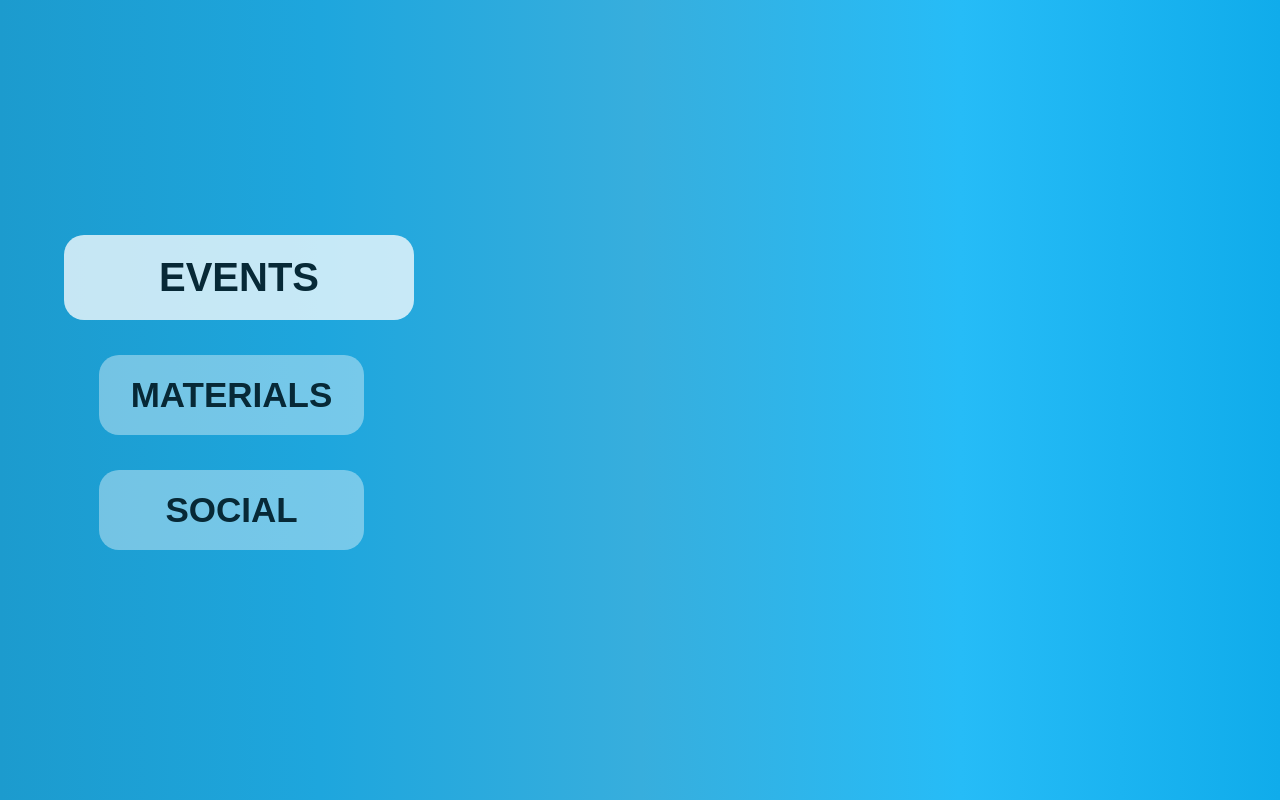
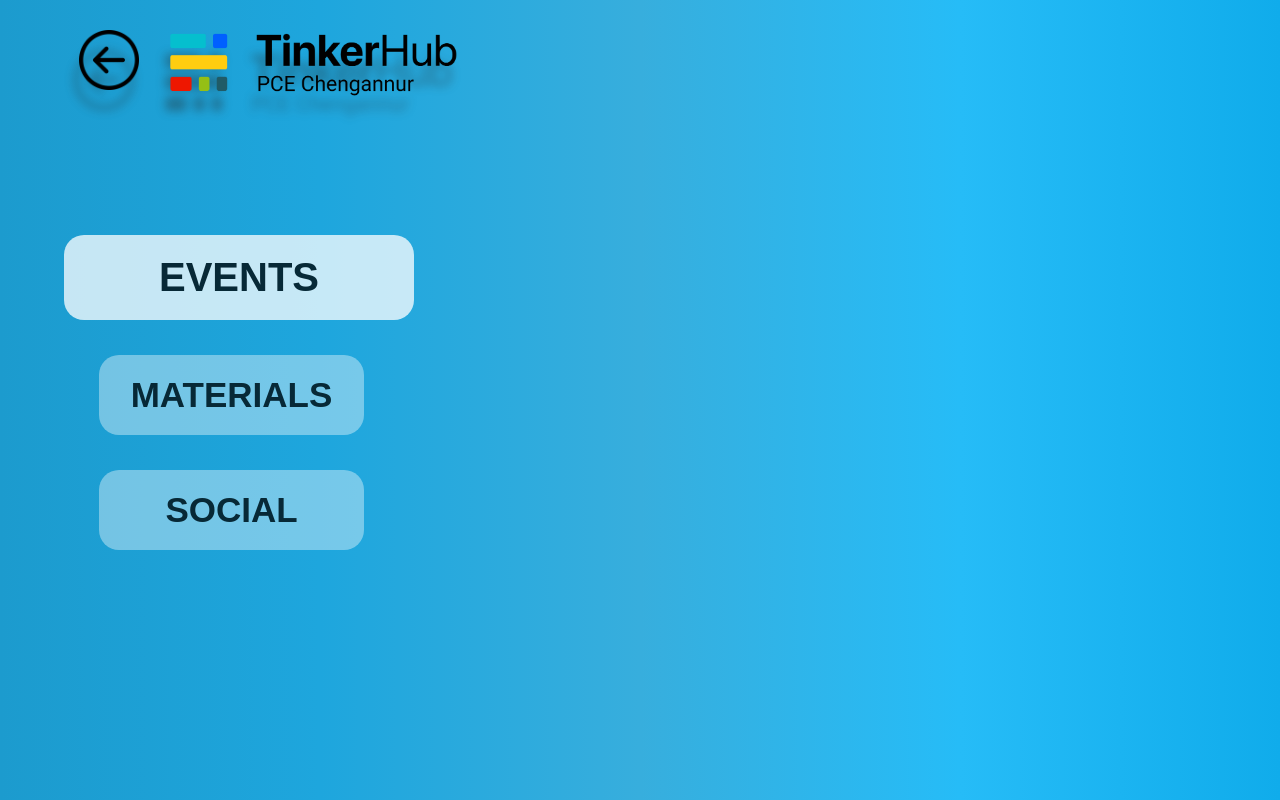
Before and after one commit to shinesanthosh/tinkerhub-web, a Next.js app: page /events in a window 1280 px wide. Built offline with nearby package versions, Linux system fonts and the light colour scheme.

Commit message:
added back button and logo to subpages

```diff
--- a/src/Style/navi.module.css
+++ b/src/Style/navi.module.css
@@ -85,3 +85,26 @@
   left: 0;
   margin-left: 0;
 }
+
+.bkimg {
+  position: absolute;
+  left: 10%;
+  top: 15px;
+  display: inline;
+  padding: 15px;
+  height: 60px;
+  width: auto;
+  -webkit-filter: drop-shadow(-5px 20px 5px rgba(34, 34, 34, 0.37));
+  filter: drop-shadow(-5px 20px 5px rgba(34, 34, 34, 0.37));
+}
+.bnimg {
+  position: relative;
+  left: 20%;
+  top: 0;
+  display: inline;
+  padding: 15px;
+  height: 100px;
+  width: auto;
+  -webkit-filter: drop-shadow(-5px 20px 5px rgba(34, 34, 34, 0.37));
+  filter: drop-shadow(-5px 20px 5px rgba(34, 34, 34, 0.37));
+}
--- a/src/components/Navi.js
+++ b/src/components/Navi.js
@@ -11,9 +11,11 @@ const Navi = (props) => {
           <Link href="/events">
             <a>EVENTS</a>
           </Link>
+
           <Link href="/materials">
             <a>MATERIALS</a>
           </Link>
+
           <Link href="/socials">
             <a>SOCIAL</a>
           </Link>
@@ -22,7 +24,18 @@ const Navi = (props) => {
     )
   } else {
     return (
-      <div>
+      <div className={classes.subcont}>
+        <Link href="/">
+          <a>
+            <img src="/back.png" className={classes.bkimg} />
+          </a>
+        </Link>
+        <Link href="/">
+          <a>
+            <img src="/banner.png" className={classes.bnimg} />
+          </a>
+        </Link>
+
         <div className={classes.navbox2}>
           <Link href="/events">
             <a
@@ -35,6 +48,7 @@ const Navi = (props) => {
               EVENTS
             </a>
           </Link>
+
           <Link href="/materials">
             <a
               className={
@@ -46,6 +60,7 @@ const Navi = (props) => {
               MATERIALS
             </a>
           </Link>
+
           <Link href="/socials">
             <a
               className={
```
Also changed, not shown: public/Hamburger_icon.svg.png (added), public/back.png (added).
